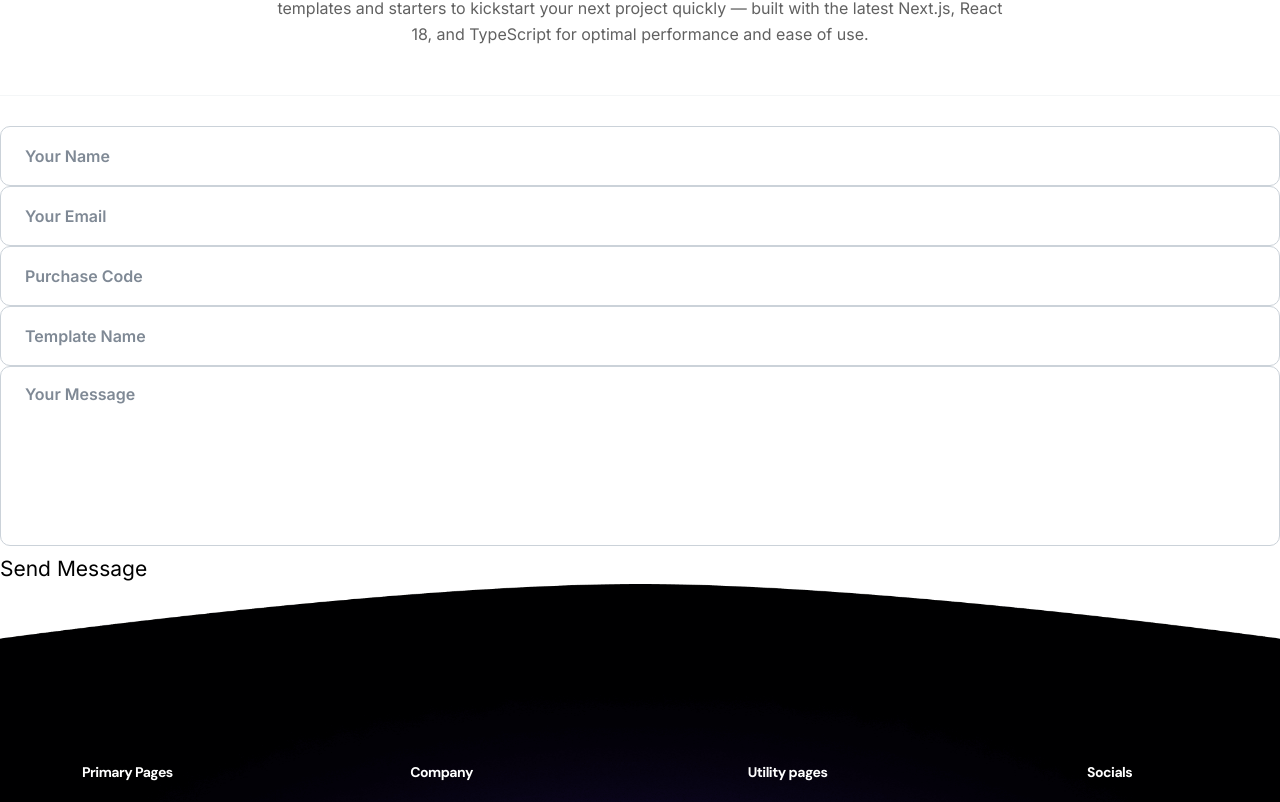
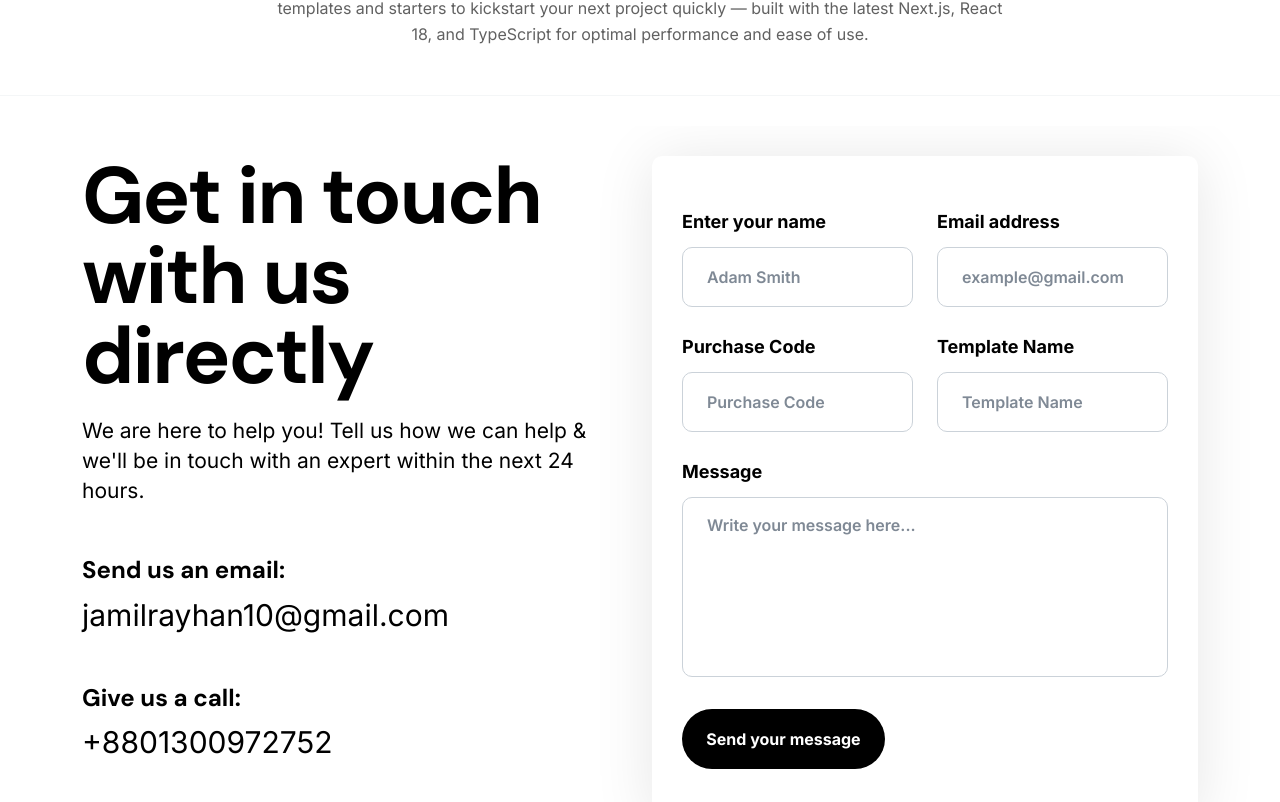
Before and after one commit to jamilrayhan10/webarwa, a Next.js app: page /contact-us in a window 1280 px wide. Shown: the part 338-1140 px from the top of the page. Built offline with nearby package versions, Linux system fonts and the light colour scheme; a web font is replaced by a local one.

Commit message:
first commit

```diff
--- a/src/app/(utilits)/contact-us/page.tsx
+++ b/src/app/(utilits)/contact-us/page.tsx
@@ -67,127 +67,104 @@
 // }
 
 
-// import Contactus from "@/components/contact-us/ContactArea";
-// import nodemailer from "nodemailer";
-// import { FormData } from "@/components/contact-us/ContactArea";
-// import Wrapper from "@/layouts/Wrapper";
-// import HeaderOne from "@/layouts/headers/HeaderOne";
-// import Breacrumb from "@/common/Breacrumb";
-// import FooterTwo from "@/layouts/footers/FooterTwo";
-
-// export default function ContactPage() {
-//   const sendMail = async (data: FormData) => {
-//     "use server";
-
-//     try {
-//       const transporter = nodemailer.createTransport({
-//         service: "gmail",
-//         auth: {
-//           user: process.env.SMTP_USERNAME,
-//           pass: process.env.SMTP_PASSWORD,
-//         },
-//       });
-
-//       // Professional Email Template
-//       const htmlTemplate = `
-//         <div style="font-family: 'Segoe UI', Helvetica, Arial, sans-serif; background-color: #f5f6fa; padding: 40px;">
-//           <div style="max-width: 600px; margin: 0 auto; background-color: #ffffff; border-radius: 10px; overflow: hidden; box-shadow: 0 5px 15px rgba(0,0,0,0.05);">
-
-//             <!-- Header -->
-//             <div style="background-color: #0d6efd; color: #ffffff; padding: 20px 30px; text-align: center;">
-//               <h2 style="margin: 0; font-size: 22px;">📩 New Contact Message</h2>
-//             </div>
-
-//             <!-- Body -->
-//             <div style="padding: 30px;">
-//               <p style="font-size: 16px; color: #333333; margin-bottom: 25px;">
-//                 You’ve received a new message from your website contact form.
-//               </p>
-
-//               <table style="width: 100%; border-collapse: collapse;">
-//                 <tr>
-//                   <td style="font-weight: bold; padding: 8px 0; width: 150px;">Name:</td>
-//                   <td style="color: #555;">${data.name}</td>
-//                 </tr>
-//                 <tr>
-//                   <td style="font-weight: bold; padding: 8px 0;">Email:</td>
-//                   <td><a href="mailto:${data.email}" style="color: #0d6efd;">${data.email}</a></td>
-//                 </tr>
-//                 <tr>
-//                   <td style="font-weight: bold; padding: 8px 0;">Purchase Code:</td>
-//                   <td style="color: #555;">${data.purchaseCode}</td>
-//                 </tr>
-//                 <tr>
-//                   <td style="font-weight: bold; padding: 8px 0;">Template Name:</td>
-//                   <td style="color: #555;">${data.templateName}</td>
-//                 </tr>
-//               </table>
-
-//               <div style="margin-top: 30px;">
-//                 <h3 style="font-size: 18px; color: #0d6efd; margin-bottom: 10px;">Message:</h3>
-//                 <div style="background-color: #f1f3f5; padding: 20px; border-radius: 8px; color: #333; line-height: 1.6;">
-//                   ${data.message}
-//                 </div>
-//               </div>
-//             </div>
-
-//             <!-- Footer -->
-//             <div style="background-color: #f8f9fa; text-align: center; padding: 15px;">
-//               <p style="margin: 0; font-size: 13px; color: #999;">
-//                 This message was sent from your website contact form.<br/>
-//                 &copy; ${new Date().getFullYear()} RK Theme. All rights reserved.
-//               </p>
-//             </div>
-
-//           </div>
-//         </div>
-//       `;
-
-//       const info = await transporter.sendMail({
-//         from: `"${data.name}" <${data.email}>`,
-//         to: process.env.MAIL_RECIVER_ADDRESS,
-//         subject: `New Contact Message: ${data.templateName}`,
-//         html: htmlTemplate,
-//       });
-
-//       console.log("Message sent:", info.messageId);
-//       return { success: true };
-//     } catch (error) {
-//       console.error("Mail send failed:", error);
-//       return { success: false, error: "Failed to send email" };
-//     }
-//   };
-
-//   return (
-//     <Wrapper>
-//       <HeaderOne />
-//       <div id="smooth-wrapper">
-//         <div id="smooth-content">
-//           <Breacrumb title="Contact Us" page="Contact Us" />
-//           <Contactus senMail={sendMail} />
-//           <FooterTwo />
-//         </div>
-//       </div>
-//     </Wrapper>
-//   );
-// }
-
-
-'use client';
+import nodemailer from "nodemailer";
+import Contactus from "@/components/contact-us/ContactArea";
+import { FormData } from "@/components/contact-us/ContactArea";
 import Wrapper from "@/layouts/Wrapper";
 import HeaderOne from "@/layouts/headers/HeaderOne";
 import Breacrumb from "@/common/Breacrumb";
 import FooterTwo from "@/layouts/footers/FooterTwo";
-import ContactArea from "@/components/contact-us/ContactArea";
 
 export default function ContactPage() {
+  const sendMail = async (data: FormData) => {
+    "use server";
+
+    try {
+      const transporter = nodemailer.createTransport({
+        service: "gmail",
+        auth: {
+          user: process.env.SMTP_USERNAME,
+          pass: process.env.SMTP_PASSWORD,
+        },
+      });
+
+      // Professional Email Template
+      const htmlTemplate = `
+        <div style="font-family: 'Segoe UI', Helvetica, Arial, sans-serif; background-color: #f5f6fa; padding: 40px;">
+          <div style="max-width: 600px; margin: 0 auto; background-color: #ffffff; border-radius: 10px; overflow: hidden; box-shadow: 0 5px 15px rgba(0,0,0,0.05);">
+
+            <!-- Header -->
+            <div style="background-color: #0d6efd; color: #ffffff; padding: 20px 30px; text-align: center;">
+              <h2 style="margin: 0; font-size: 22px;">📩 New Contact Message</h2>
+            </div>
+
+            <!-- Body -->
+            <div style="padding: 30px;">
+              <p style="font-size: 16px; color: #333333; margin-bottom: 25px;">
+                You’ve received a new message from your website contact form.
+              </p>
+
+              <table style="width: 100%; border-collapse: collapse;">
+                <tr>
+                  <td style="font-weight: bold; padding: 8px 0; width: 150px;">Name:</td>
+                  <td style="color: #555;">${data.name}</td>
+                </tr>
+                <tr>
+                  <td style="font-weight: bold; padding: 8px 0;">Email:</td>
+                  <td><a href="mailto:${data.email}" style="color: #0d6efd;">${data.email}</a></td>
+                </tr>
+                <tr>
+                  <td style="font-weight: bold; padding: 8px 0;">Purchase Code:</td>
+                  <td style="color: #555;">${data.purchaseCode}</td>
+                </tr>
+                <tr>
+                  <td style="font-weight: bold; padding: 8px 0;">Template Name:</td>
+                  <td style="color: #555;">${data.templateName}</td>
+                </tr>
+              </table>
+
+              <div style="margin-top: 30px;">
+                <h3 style="font-size: 18px; color: #0d6efd; margin-bottom: 10px;">Message:</h3>
+                <div style="background-color: #f1f3f5; padding: 20px; border-radius: 8px; color: #333; line-height: 1.6;">
+                  ${data.message}
+                </div>
+              </div>
+            </div>
+
+            <!-- Footer -->
+            <div style="background-color: #f8f9fa; text-align: center; padding: 15px;">
+              <p style="margin: 0; font-size: 13px; color: #999;">
+                This message was sent from your website contact form.<br/>
+                &copy; ${new Date().getFullYear()} rk_theme. All rights reserved.
+              </p>
+            </div>
+
+          </div>
+        </div>
+      `;
+
+      const info = await transporter.sendMail({
+        from: `"${data.name}" <${data.email}>`,
+        to: process.env.MAIL_RECIVER_ADDRESS,
+        subject: `New Contact Message: ${data.templateName}`,
+        html: htmlTemplate,
+      });
+
+      console.log("Message sent:", info.messageId);
+      return { success: true };
+    } catch (error) {
+      console.error("Mail send failed:", error);
+      return { success: false, error: "Failed to send email" };
+    }
+  };
+
   return (
     <Wrapper>
       <HeaderOne />
       <div id="smooth-wrapper">
         <div id="smooth-content">
           <Breacrumb title="Contact Us" page="Contact Us" />
-          <ContactArea />
+          <Contactus senMail={sendMail} />
           <FooterTwo />
         </div>
       </div>
--- a/src/components/contact-us/ContactArea.tsx
+++ b/src/components/contact-us/ContactArea.tsx
@@ -136,165 +136,12 @@
 // }
 
 
-// "use client";
-// import React from "react";
-// import * as yup from "yup";
-// import { useForm } from "react-hook-form";
-// import { yupResolver } from "@hookform/resolvers/yup";
-// import { toast } from 'react-toastify';
-
-// export interface FormData {
-//   name: string;
-//   email: string;
-//   purchaseCode: string;
-//   templateName: string;
-//   message: string;
-// }
-
-// const schema = yup
-//   .object({
-//     name: yup.string().required("Name is required"),
-//     email: yup.string().required("Email is required").email(),
-//     purchaseCode: yup.string().required("Purchase code is required"),
-//     templateName: yup.string().required("Template name is required"),
-//     message: yup.string().required("Message is required"),
-//   })
-//   .required();
-
-// type ContactAreaProps = {
-//   senMail: (data: FormData) => Promise<{ success: boolean; error?: string }>;
-// };
-
-// export default function ContactArea({ senMail }: ContactAreaProps) {
-//   const {
-//     register,
-//     handleSubmit,
-//     reset,
-//     formState: { errors },
-//   } = useForm<FormData>({
-//     resolver: yupResolver(schema),
-//   });
-
-//   const onSubmit = async (data: FormData) => {
-//     const res = await senMail(data);
-//     if (res.success) {
-//       // alert("✅ Message sent successfully!");
-//       const notify = () => toast("Your Message send successful");
-//       notify();
-//       reset();
-//     } else {
-//       alert("❌ " + res.error);
-//     }
-//   };
-
-//   return (
-//     <div className="rk-theme-section-padding" style={{ marginBottom: "80px" }}>
-//       <div className="container">
-//         <div className="row">
-//           <div className="col-lg-6">
-//             <div
-//               className="rk-theme-default-content pr70"
-//             >
-//               <h2>Get in touch with us directly</h2>
-//               <p className="mb-0">
-//                 We are here to help you! Tell us how we can help & we'll be in
-//                 touch with an expert within the next 24 hours.
-//               </p>
-//               <div className="mt-50">
-//                 <div className="rk-theme-contact-info-wrap">
-//                   <div className="rk-theme-contact-info-item">
-//                     <h5>Send us an email:</h5>
-//                     <a href="mailto:jamilrayhan10@gmail.com">
-//                       jamilrayhan10@gmail.com
-//                     </a>
-//                   </div>
-//                   <div className="rk-theme-contact-info-item">
-//                     <h5>Give us a call:</h5>
-//                     <a href="tel:01300972752">+8801300972752</a>
-//                   </div>
-//                 </div>
-//               </div>
-//             </div>
-//           </div>
-
-//           {/* Contact Form */}
-//           <div className="col-lg-6">
-//             <div
-//               className="rk-theme-contact-box rk-theme-contact-form"
-//             >
-//               <form onSubmit={handleSubmit(onSubmit)}>
-//                 <div className="rk-theme-contact-column">
-//                   <div className="rk-theme-contact-field">
-//                     <label>Enter your name</label>
-//                     <input
-//                       type="text"
-//                       placeholder="Adam Smith"
-//                       {...register("name")}
-//                     />
-//                     <small>{errors.name?.message}</small>
-//                   </div>
-//                   <div className="rk-theme-contact-field">
-//                     <label>Email address</label>
-//                     <input
-//                       type="email"
-//                       placeholder="example@gmail.com"
-//                       {...register("email")}
-//                     />
-//                     <small>{errors.email?.message}</small>
-//                   </div>
-//                 </div>
-
-//                 <div className="rk-theme-contact-column">
-//                   <div className="rk-theme-contact-field">
-//                     <label>Purchase Code</label>
-//                     <input
-//                       type="text"
-//                       placeholder="Purchase Code"
-//                       {...register("purchaseCode")}
-//                     />
-//                     <small>{errors.purchaseCode?.message}</small>
-//                   </div>
-//                   <div className="rk-theme-contact-field">
-//                     <label>Template Name</label>
-//                     <input
-//                       type="text"
-//                       placeholder="Template Name"
-//                       {...register("templateName")}
-//                     />
-//                     <small>{errors.templateName?.message}</small>
-//                   </div>
-//                 </div>
-
-//                 <div className="rk-theme-contact-field">
-//                   <label>Message</label>
-//                   <textarea
-//                     placeholder="Write your message here..."
-//                     {...register("message")}
-//                   />
-//                   <small>{errors.message?.message}</small>
-//                 </div>
-
-//                 <button id="rk-theme-main-submit-btn" type="submit">
-//                   Send your message
-//                 </button>
-//               </form>
-//             </div>
-//           </div>
-//         </div>
-//       </div>
-//     </div>
-//   );
-// }
-
-
-
-
-'use client';
+"use client";
 import React from "react";
+import * as yup from "yup";
 import { useForm } from "react-hook-form";
-import * as yup from "yup";
 import { yupResolver } from "@hookform/resolvers/yup";
-import { toast } from "react-toastify";
+import { toast } from 'react-toastify';
 
 export interface FormData {
   name: string;
@@ -304,61 +151,139 @@ export interface FormData {
   message: string;
 }
 
-type ContactAreaProps = {
-  senMail?: (data: FormData) => Promise<{ success: boolean; error?: string }>;
-};
-
-const schema = yup.object({
+const schema = yup
+  .object({
     name: yup.string().required("Name is required"),
-  email: yup.string().email("Invalid email").required("Email is required"),
+    email: yup.string().required("Email is required").email(),
     purchaseCode: yup.string().required("Purchase code is required"),
     templateName: yup.string().required("Template name is required"),
     message: yup.string().required("Message is required"),
-}).required();
+  })
+  .required();
+
+type ContactAreaProps = {
+  senMail: (data: FormData) => Promise<{ success: boolean; error?: string }>;
+};
 
 export default function ContactArea({ senMail }: ContactAreaProps) {
-  const { register, handleSubmit, reset, formState: { errors } } = useForm<FormData>({
-    resolver: yupResolver(schema)
+  const {
+    register,
+    handleSubmit,
+    reset,
+    formState: { errors },
+  } = useForm<FormData>({
+    resolver: yupResolver(schema),
   });
 
   const onSubmit = async (data: FormData) => {
-    try {
-      const res = await fetch("/api/contact", {
-        method: "POST",
-        headers: { "Content-Type": "application/json" },
-        body: JSON.stringify(data),
-      });
-      const result = await res.json();
-      if (result.success) {
-        toast.success("Your message was sent successfully!");
+    const res = await senMail(data);
+    if (res.success) {
+      // alert("✅ Message sent successfully!");
+      const notify = () => toast.success("Your message was sent successfully!");
+      notify();
       reset();
     } else {
-        toast.error(result.error || "Something went wrong.");
-      }
-    } catch (err) {
-      console.error(err);
-      toast.error("Failed to send message.");
+      toast.error(res.error || "Something went wrong.");
     }
   };
 
+
+
   return (
+    <div className="rk-theme-section-padding" style={{ marginBottom: "80px" }}>
+      <div className="container">
+        <div className="row">
+          <div className="col-lg-6">
+            <div
+              className="rk-theme-default-content pr70"
+            >
+              <h2>Get in touch with us directly</h2>
+              <p className="mb-0">
+                We are here to help you! Tell us how we can help & we'll be in
+                touch with an expert within the next 24 hours.
+              </p>
+              <div className="mt-50">
+                <div className="rk-theme-contact-info-wrap">
+                  <div className="rk-theme-contact-info-item">
+                    <h5>Send us an email:</h5>
+                    <a href="mailto:jamilrayhan10@gmail.com">
+                      jamilrayhan10@gmail.com
+                    </a>
+                  </div>
+                  <div className="rk-theme-contact-info-item">
+                    <h5>Give us a call:</h5>
+                    <a href="tel:01300972752">+8801300972752</a>
+                  </div>
+                </div>
+              </div>
+            </div>
+          </div>
+
+          {/* Contact Form */}
+          <div className="col-lg-6">
+            <div
+              className="rk-theme-contact-box rk-theme-contact-form"
+            >
               <form onSubmit={handleSubmit(onSubmit)}>
-      <input {...register("name")} placeholder="Your Name" />
+                <div className="rk-theme-contact-column">
+                  <div className="rk-theme-contact-field">
+                    <label>Enter your name</label>
+                    <input
+                      type="text"
+                      placeholder="Adam Smith"
+                      {...register("name")}
+                    />
                     <small>{errors.name?.message}</small>
+                  </div>
+                  <div className="rk-theme-contact-field">
+                    <label>Email address</label>
+                    <input
+                      type="email"
+                      placeholder="example@gmail.com"
+                      {...register("email")}
+                    />
+                    <small>{errors.email?.message}</small>
+                  </div>
+                </div>
 
-      <input {...register("email")} placeholder="Your Email" />
-      <small>{errors.email?.message}</small>
+                <div className="rk-theme-contact-column">
+                  <div className="rk-theme-contact-field">
+                    <label>Purchase Code</label>
+                    <input
+                      type="text"
+                      placeholder="Purchase Code"
+                      {...register("purchaseCode")}
+                    />
+                    <small>{errors.purchaseCode?.message}</small>
+                  </div>
+                  <div className="rk-theme-contact-field">
+                    <label>Template Name</label>
+                    <input
+                      type="text"
+                      placeholder="Template Name"
+                      {...register("templateName")}
+                    />
+                    <small>{errors.templateName?.message}</small>
+                  </div>
+                </div>
 
-      <input {...register("purchaseCode")} placeholder="Purchase Code" />
-      <small>{errors.purchaseCode?.message}</small>
+                <div className="rk-theme-contact-field">
+                  <label>Message</label>
+                  <textarea
+                    placeholder="Write your message here..."
+                    {...register("message")}
+                  />
+                  <small>{errors.message?.message}</small>
+                </div>
 
-      <input {...register("templateName")} placeholder="Template Name" />
-      <small>{errors.templateName?.message}</small>
-
-      <textarea {...register("message")} placeholder="Your Message" />
-      <small>{errors.message?.message}</small>
-
-      <button type="submit">Send Message</button>
+                <button id="rk-theme-main-submit-btn" type="submit">
+                  Send your message
+                </button>
               </form>
+            </div>
+          </div>
+        </div>
+      </div>
+    </div>
   );
 }
```
Lines whose indentation alone changed are shown as unchanged.
